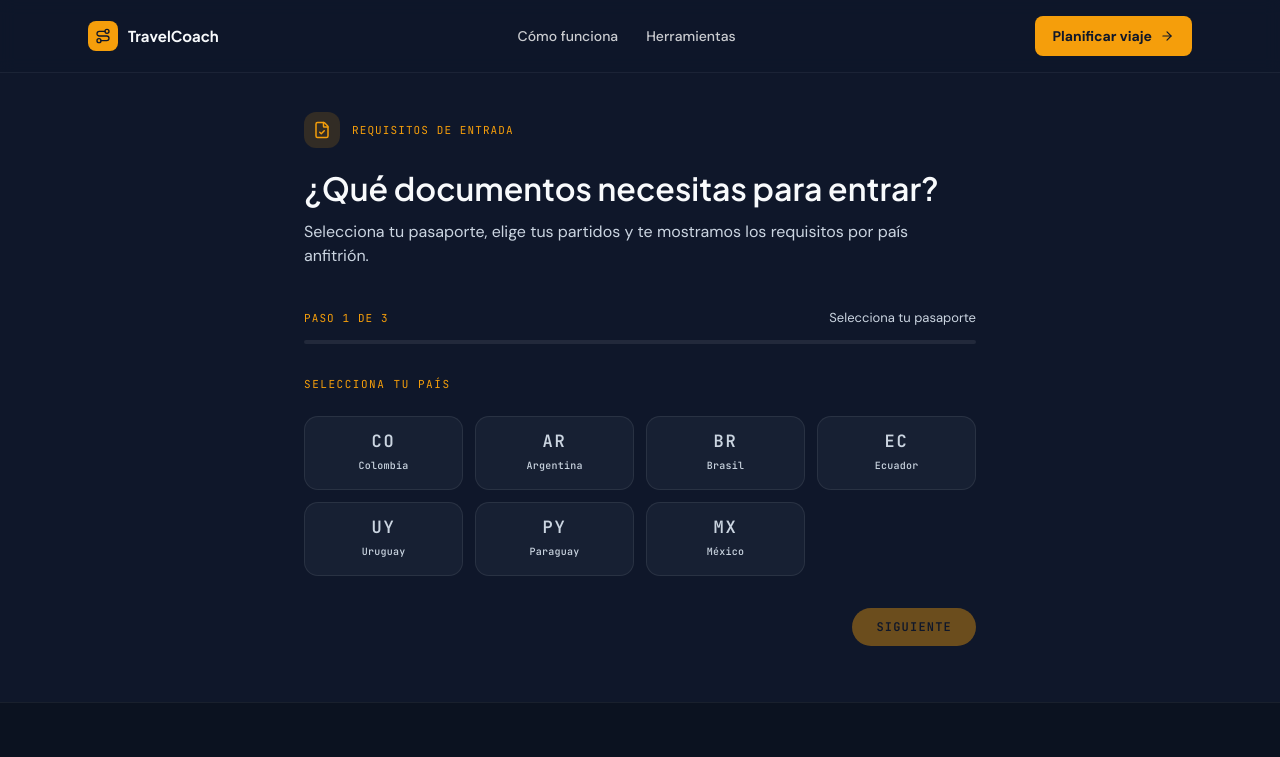
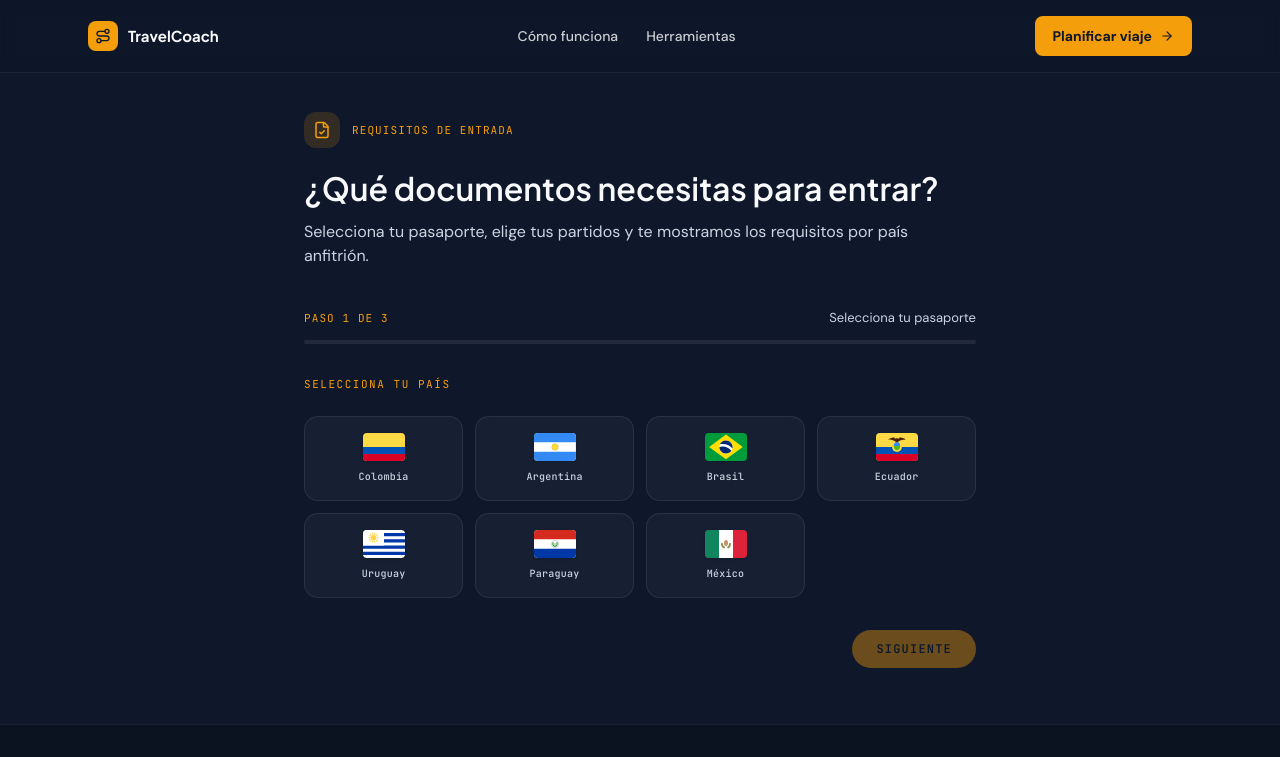
Before and after one commit to MurilloR11/travel-coach-2026, a React (Vite) app: page /entry-checker in a window 1280 px wide. Shown: the top 757 px of the page. Built offline with nearby package versions, Linux system fonts and the light colour scheme.

Commit message:
feat(entry-checker): reemplazar código de texto por banderas SVG con country-flag-icons

```diff
--- a/package.json
+++ b/package.json
@@ -45,6 +45,7 @@
     "@tailwindcss/vite": "^4.3.0",
     "@tanstack/react-query": "^5.100.9",
     "axios": "^1.16.0",
+    "country-flag-icons": "^1.6.17",
     "lucide-react": "^1.14.0",
     "react": "^19.2.6",
     "react-dom": "^19.2.6",
--- a/src/features/entry-checker/components/wizard/CountrySelector.tsx
+++ b/src/features/entry-checker/components/wizard/CountrySelector.tsx
@@ -1,3 +1,5 @@
+import { hasFlag } from 'country-flag-icons'
+import * as Flags from 'country-flag-icons/react/3x2'
 import { COUNTRIES } from '../../data/countries'
 import type { Country } from '../../types'
 
@@ -10,6 +12,12 @@ interface CountryCardProps {
   country: Country
   isSelected: boolean
   onSelect: (country: Country) => void
+}
+
+function CountryFlag({ code }: { code: string }) {
+  if (!hasFlag(code)) return null
+  const FlagComponent = Flags[code as keyof typeof Flags]
+  return <FlagComponent title={code} className="h-7 w-auto rounded-sm object-cover shadow-sm" />
 }
 
 function CountryCard({ country, isSelected, onSelect }: CountryCardProps) {
@@ -25,9 +33,7 @@ function CountryCard({ country, isSelected, onSelect }: CountryCardProps) {
           : 'border-white/8 bg-brand-navy-mid text-brand-slate-light hover:border-brand-amber/40 hover:text-brand-off-white'
       }`}
     >
-      <span className="font-mono text-[17px] font-bold tracking-widest leading-none">
-        {country.code}
-      </span>
+      <CountryFlag code={country.code} />
       <span className="font-mono text-[10px] font-medium tracking-wide">{country.name}</span>
       {isSelected && (
         <span className="font-mono text-[10px] tracking-widest text-brand-amber" aria-hidden="true">
```
Also changed, not shown: 1 other file (tests, documents, lock files or other folders).
